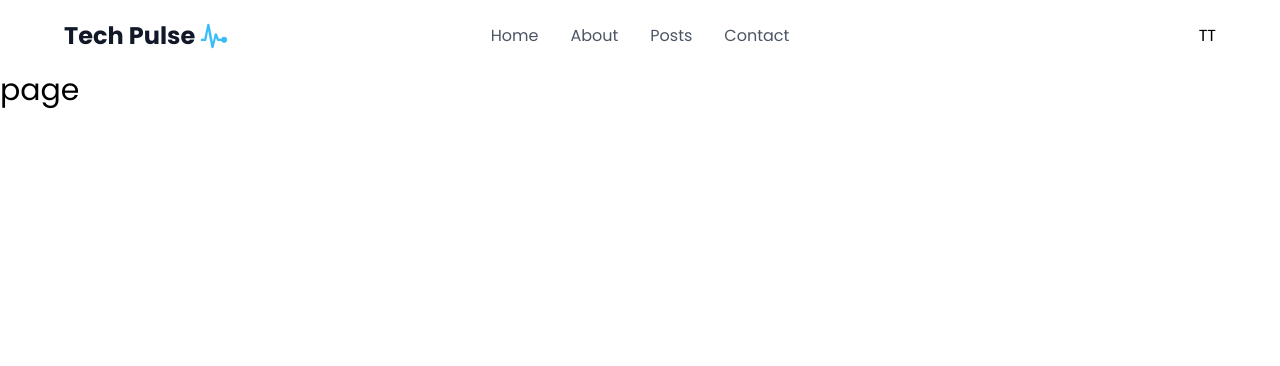
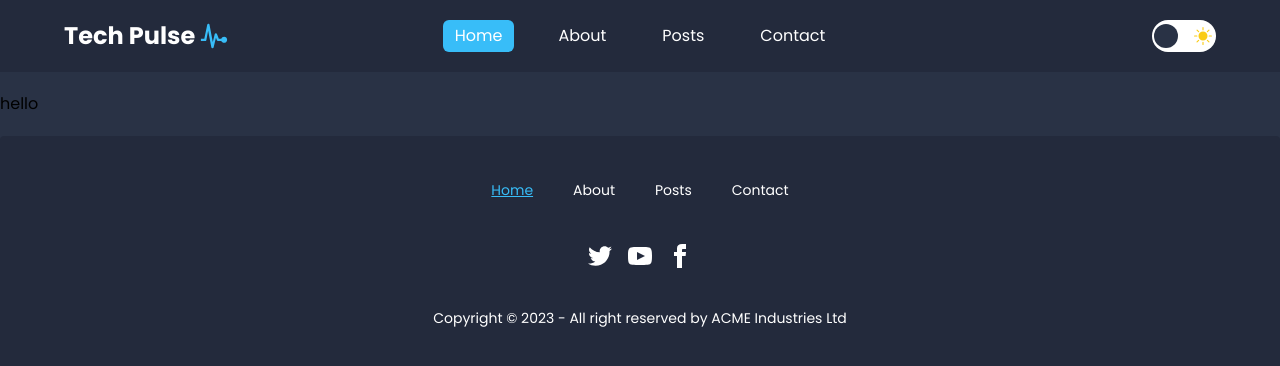
Before and after one commit to DevAntonioRogers/techBlog, a Next.js app: page / in a window 1280 px wide. Shown: the top 366 px of the page. Built offline with nearby package versions, Linux system fonts and the light colour scheme.

Commit message:
Active Links, Footer, Dark Mode

```diff
--- /dev/null
+++ b/app/about/page.jsx
@@ -0,0 +1,5 @@
+const page = () => {
+  return <div>page</div>;
+};
+
+export default page;
--- /dev/null
+++ b/app/contact/page.jsx
@@ -0,0 +1,5 @@
+const page = () => {
+  return <div>page</div>;
+};
+
+export default page;
--- a/app/layout.jsx
+++ b/app/layout.jsx
@@ -1,6 +1,7 @@
 import { Poppins } from "next/font/google";
 import "./globals.css";
 import Navbar from "@/components/Navbar";
+import Footer from "@/components/Footer";
 
 const poppins = Poppins({
   subsets: ["latin"],
@@ -15,9 +16,12 @@ export const metadata = {
 export default function RootLayout({ children }) {
   return (
     <html lang="en">
-      <body className={poppins.className}>
+      <body
+        className={`${poppins.className} bg-gray-100 dark:bg-medium overflow-x-hiddens`}
+      >
         <Navbar />
         {children}
+        <Footer />
       </body>
     </html>
   );
--- a/app/page.jsx
+++ b/app/page.jsx
@@ -1,5 +1,11 @@
+import Hero from "@/components/Hero";
+
 const Home = () => {
-  return <div className="text-3xl">page</div>;
+  return (
+    <>
+      <Hero />
+    </>
+  );
 };
 
 export default Home;
--- /dev/null
+++ b/app/posts/page.jsx
@@ -0,0 +1,5 @@
+const page = () => {
+  return <div>page</div>;
+};
+
+export default page;
--- /dev/null
+++ b/components/Footer.jsx
@@ -0,0 +1,69 @@
+"use client";
+import useMenuActive from "@/hooks/useMenuActive";
+import LinkItem from "./LinkItem";
+import { Links } from "@/constants/links";
+const Footer = () => {
+  return (
+    <footer className="footer footer-center p-10 bg-base-200 text-base-content rounded dark:bg-dark dark:text-white border-t dark:border-none">
+      <nav className="grid grid-flow-col gap-4">
+        {Links.map((link, index) => {
+          const isActive = useMenuActive(link.route);
+          return (
+            <LinkItem
+              key={index}
+              route={link.route}
+              label={link.label}
+              isActive={isActive}
+              footer
+            />
+          );
+        })}
+      </nav>
+      <nav>
+        <div className="grid grid-flow-col gap-4">
+          <a>
+            <svg
+              xmlns="http://www.w3.org/2000/svg"
+              width="24"
+              height="24"
+              viewBox="0 0 24 24"
+              className="fill-current"
+            >
+              <path d="M24 4.557c-.883.392-1.832.656-2.828.775 1.017-.609 1.798-1.574 2.165-2.724-.951.564-2.005.974-3.127 1.195-.897-.957-2.178-1.555-3.594-1.555-3.179 0-5.515 2.966-4.797 6.045-4.091-.205-7.719-2.165-10.148-5.144-1.29 2.213-.669 5.108 1.523 6.574-.806-.026-1.566-.247-2.229-.616-.054 2.281 1.581 4.415 3.949 4.89-.693.188-1.452.232-2.224.084.626 1.956 2.444 3.379 4.6 3.419-2.07 1.623-4.678 2.348-7.29 2.04 2.179 1.397 4.768 2.212 7.548 2.212 9.142 0 14.307-7.721 13.995-14.646.962-.695 1.797-1.562 2.457-2.549z"></path>
+            </svg>
+          </a>
+          <a>
+            <svg
+              xmlns="http://www.w3.org/2000/svg"
+              width="24"
+              height="24"
+              viewBox="0 0 24 24"
+              className="fill-current"
+            >
+              <path d="M19.615 3.184c-3.604-.246-11.631-.245-15.23 0-3.897.266-4.356 2.62-4.385 8.816.029 6.185.484 8.549 4.385 8.816 3.6.245 11.626.246 15.23 0 3.897-.266 4.356-2.62 4.385-8.816-.029-6.185-.484-8.549-4.385-8.816zm-10.615 12.816v-8l8 3.993-8 4.007z"></path>
+            </svg>
+          </a>
+          <a>
+            <svg
+              xmlns="http://www.w3.org/2000/svg"
+              width="24"
+              height="24"
+              viewBox="0 0 24 24"
+              className="fill-current"
+            >
+              <path d="M9 8h-3v4h3v12h5v-12h3.642l.358-4h-4v-1.667c0-.955.192-1.333 1.115-1.333h2.885v-5h-3.808c-3.596 0-5.192 1.583-5.192 4.615v3.385z"></path>
+            </svg>
+          </a>
+        </div>
+      </nav>
+      <aside>
+        <p>
+          Copyright © 2023 - All right reserved by ACME
+          Industries Ltd
+        </p>
+      </aside>
+    </footer>
+  );
+};
+
+export default Footer;
--- /dev/null
+++ b/components/Hero.jsx
@@ -0,0 +1,43 @@
+import Image from "next/image";
+import { posts } from "@/constants/posts";
+import Link from "next/link";
+const Hero = () => {
+  const featuredPost = posts.filter(
+    (post) => post.featured === true
+  );
+  const topPosts = featuredPost.slice(0, 2);
+  const bottomPost = featuredPost.slice(2, 5);
+  return (
+    <section className="py-5">
+      <h1>hello</h1>
+      <div className="wrapper">
+        <div className="grid md:grid-col-4 lg:grid-cols-6 gap-x-0 md:gap-x-6 gap-5">
+          {topPosts.map((post, index) => (
+            <div
+              key={index}
+              className="md:px-0 md:col-span-2 overflow-hidden rounded-sm shadow"
+            >
+              <div className="relative overflow-hidden w-full">
+                <div className="absolute h-full w-full bg-black/20" />
+                <div className="absolute p-5 w-full h-full">
+                  <div className="flex flex-col justify-between h-full">
+                    <div>
+                      <h2 className="text-white text-3xl font-bold mb-2 px-1">
+                        {post.title}
+                      </h2>
+                      <span className="text-gray-50 bg-sky-400 rounded-md px-2">
+                        {post.tags}
+                      </span>
+                    </div>
+                  </div>
+                </div>
+              </div>
+            </div>
+          ))}
+        </div>
+      </div>
+    </section>
+  );
+};
+
+export default Hero;
--- /dev/null
+++ b/components/LinkItem.jsx
@@ -0,0 +1,23 @@
+import Link from "next/link";
+import clsx from "clsx";
+
+const LinkItem = ({ route, label, isActive, footer }) => {
+  return (
+    <Link
+      href={route}
+      className={clsx(
+        "px-3 py-1",
+        isActive &&
+          !footer &&
+          "bg-sky-400 text-white rounded-md",
+        footer &&
+          isActive &&
+          "text-sky-400 rounded-none bg-transparent link"
+      )}
+    >
+      {label}
+    </Link>
+  );
+};
+
+export default LinkItem;
--- a/components/Navbar.jsx
+++ b/components/Navbar.jsx
@@ -2,10 +2,10 @@
 import Link from "next/link";
 import MobileMenu from "./MobileMenu";
 import ThemeToggle from "./ThemeToggle";
-import clsx from "clsx";
 import { Links } from "@/constants/links";
 import { IoMdPulse } from "react-icons/io";
-
+import useMenuActive from "@/hooks/useMenuActive";
+import LinkItem from "./LinkItem";
 const Navbar = () => {
   return (
     <nav className="w-full py-5 dark:bg-dark">
@@ -23,9 +23,17 @@ const Navbar = () => {
         </Link>
 
         <div className="flex gap-8 max-lg:gap-5 items-center flex-1 max-md:hidden text-gray-600 dark:text-white justify-center">
-          {Links.map((link, index) => (
-            <Link href={link.route}>{link.label}</Link>
-          ))}
+          {Links.map((link, index) => {
+            const isActive = useMenuActive(link.route);
+            return (
+              <LinkItem
+                key={index}
+                route={link.route}
+                label={link.label}
+                isActive={isActive}
+              />
+            );
+          })}
         </div>
         <div className="flex-1 justify-end flex gap-3 items-center">
           <ThemeToggle />
--- a/components/ThemeToggle.jsx
+++ b/components/ThemeToggle.jsx
@@ -1,5 +1,46 @@
+import { useEffect, useState } from "react";
+import { FaMoon } from "react-icons/fa";
+import { BsSunFill } from "react-icons/bs";
+import clsx from "clsx";
 const ThemeToggle = () => {
-  return <div>TT</div>;
+  const [darkMode, setDarkMode] = useState(true);
+
+  useEffect(() => {
+    const theme = localStorage.getItem("theme");
+    if (theme === "dark") setDarkMode(true);
+  }, []);
+
+  useEffect(() => {
+    if (darkMode) {
+      document.documentElement.classList.add("dark");
+      localStorage.setItem("theme", "dark");
+    } else {
+      document.documentElement.classList.remove("dark");
+      localStorage.setItem("theme", "light");
+    }
+  }, [darkMode]);
+
+  return (
+    <div
+      className={clsx(
+        "themeToggle",
+        darkMode ? "bg-white" : "bg-sky-400"
+      )}
+      onClick={() => setDarkMode(!darkMode)}
+    >
+      <FaMoon className="text-white" size={18} />
+      <div
+        className="ball"
+        style={
+          darkMode ? { left: "2px" } : { right: "2px" }
+        }
+      ></div>
+      <BsSunFill
+        className="ml-auto text-yellow-400"
+        size={18}
+      />
+    </div>
+  );
 };
 
 export default ThemeToggle;
--- /dev/null
+++ b/hooks/useMenuActive.jsx
@@ -0,0 +1,14 @@
+import { useRouter, usePathname } from "next/navigation";
+
+const useMenuActive = (route) => {
+  const router = useRouter();
+  const pathname = usePathname();
+
+  const isActive =
+    (pathname.includes(route) && route.length > 1) ||
+    pathname === route;
+
+  return isActive;
+};
+
+export default useMenuActive;
```
